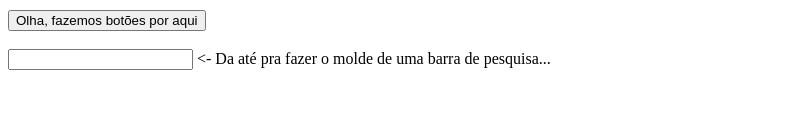
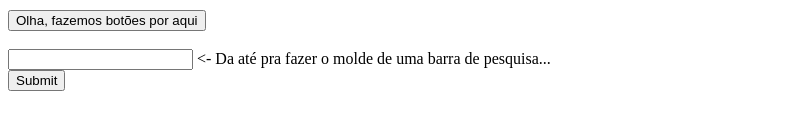
Before and after one commit to JgDuart1/ufjf-dcc202-2025-1-b-atv02-JgDuart1, a plain HTML site: page index.html in a window 1280 px wide. Shown: the part 192-322 px from the top of the page, without its empty margins (0-804 px from the left). Drawn offline with Linux system fonts and the light colour scheme.

Commit message:
Adiciona botão de enviar embaixo da barra de pesquisa com input.

```diff
--- a/index.html
+++ b/index.html
@@ -16,5 +16,7 @@
         <button>Olha, fazemos botões por aqui</button>
         <br> <br>
         <input type = "search"> <- Da até pra fazer o molde de uma barra de pesquisa...
+        <br>
+        <input type="submit"
     </div>
 </html>
```
